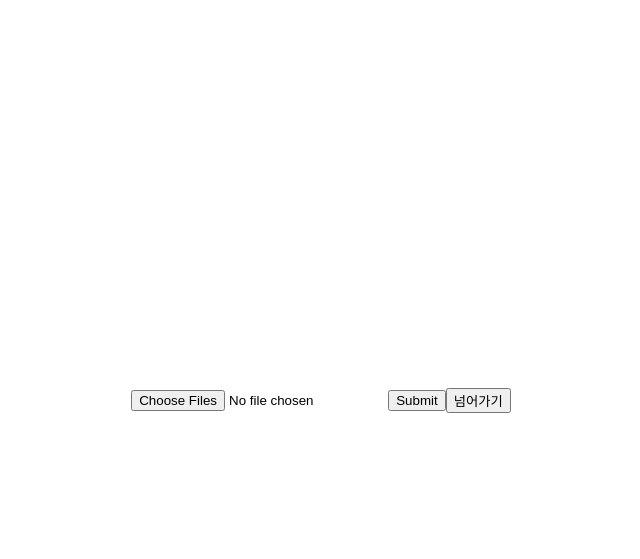
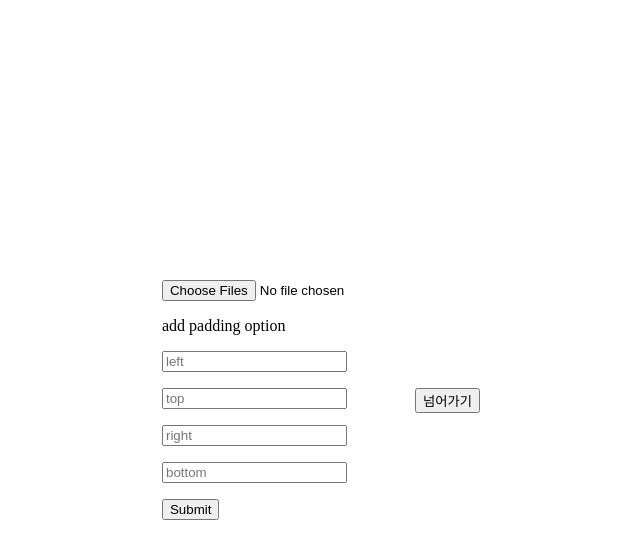
Before and after one commit to snaoyam/madcamp-3rd-week, a Flask app: page / in a window 1280 px wide. Shown: the top 559 px of the page, without its empty margins (319-959 px from the left). Run offline with Flask 2, Linux system fonts and the light colour scheme.

Commit message:
option 입력받기

```diff
--- a/backend_flask/app.py
+++ b/backend_flask/app.py
@@ -36,20 +36,11 @@ def index():
             db.session.add(upload)
             db.session.commit()
             f"Uploaded: {filename}"
-            #uploaded_files = file #request.files["file"]
             file.stream.seek(0)
             file.save("static/pdf_file/{}".format(filename))
-            os.system('pdfcrop --margins 100 "static/pdf_file/{}" "static/pdf_file/{}"'.format(filename, filename))
-            #with open("static/pdf_file/{}".format(file.filename), 'wb') as f:
-            #    f.write(uploaded_files)
-            database.save(filename)
+            database.save(filename,request.values.to_dict()['left'],request.values.to_dict()['top'],request.values.to_dict()['right'],request.values.to_dict()['bottom'] )
+
     return render_template('index.html')
-
-
-@app.route("/upload_pdf", methods=["POST"])
-def upload_pdf():
-    return render_template('upload_pdf.html')
-
 
 @app.route("/upload_done", methods=["POST"])
 def upload_done():
@@ -58,12 +49,15 @@ def upload_done():
     return render_template("upload_done.html", house_list=house_list, length=length)
 
 
-@app.route("/download/<upload_id>/")
+@app.route("/download/<int:upload_id>/")
 def download(upload_id):
     upload = Upload.query.filter_by(id=upload_id).first()
+    left = database.load_house(upload_id-1)["left"]
+    top = database.load_house(upload_id-1)["top"]
+    right = database.load_house(upload_id-1)["right"]
+    bottom = database.load_house(upload_id-1)["bottom"]
+    os.system('pdfcrop --margins \'{} {} {} {}\' "static/pdf_file/{}" "static/pdf_file/{}"'.format(left, top, right, bottom, upload.filename, upload.filename))
     return send_file("static/pdf_file/{}".format(upload.filename),as_attachment=True)
-    # return send_file(BytesIO(upload.data), download_name=upload.filename, as_attachment=True)
-    # return "pdf_file/{}.pdf".format(upload.filename)
 
 @app.route("/merge")
 def merge():
--- a/backend_flask/templates/index.html
+++ b/backend_flask/templates/index.html
@@ -22,10 +22,16 @@
     <div class="center">
         <form method="POST" action = "/" enctype="multipart/form-data">
             <input type="file" name="file" multiple>
+            <p>add padding option</p>
+            <p><input input type="text" placeholder ="left" required name = "left"/></p>
+            <p><input input type="text" placeholder ="top" required name = "top"/></p>
+            <p><input input type="text" placeholder ="right" required name = "right"/></p>
+            <p><input input type="text" placeholder ="bottom" required name = "bottom"/></p>
             <button>Submit</button>
         </form>
+
         <form method="POST" action = "/upload_done" enctype="multipart/form-data">
-            <button>넘어가기</button>
+          <button>넘어가기</button>
         </form>
     </div>
 </body>
```
Also changed, not shown: backend_flask/database.csv (+1 -6 lines), backend_flask/database.py (+6 -2 lines), 2 other files.
